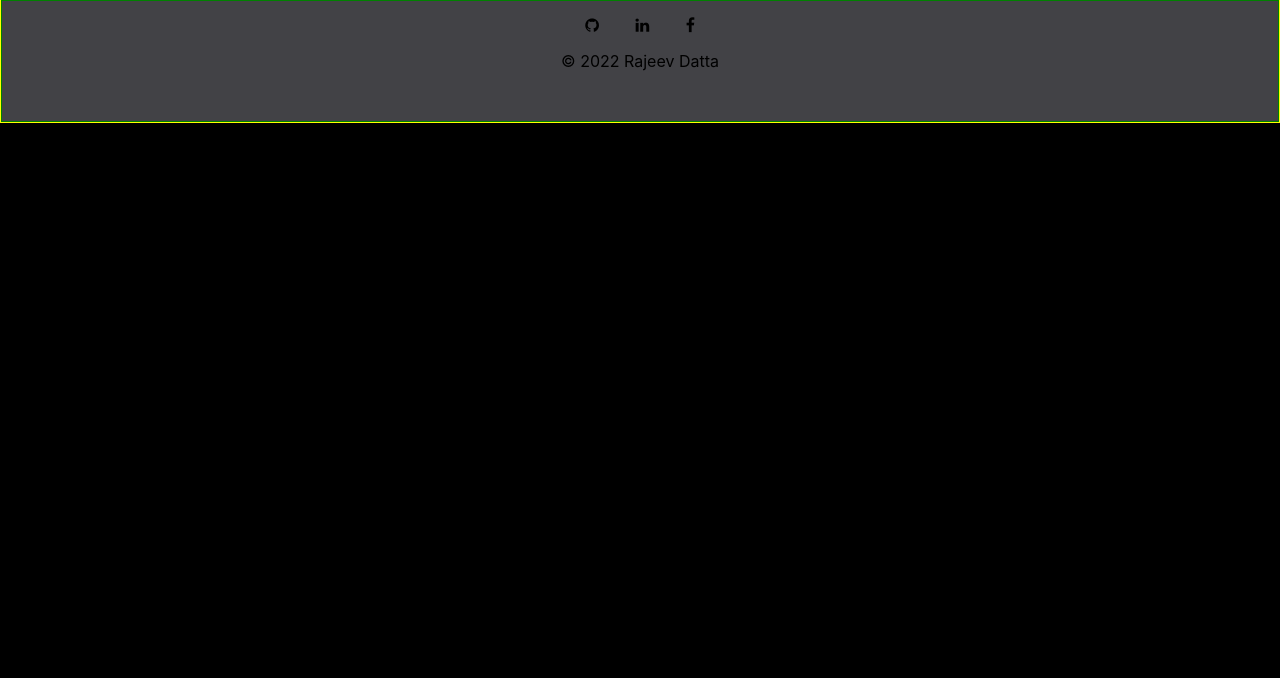
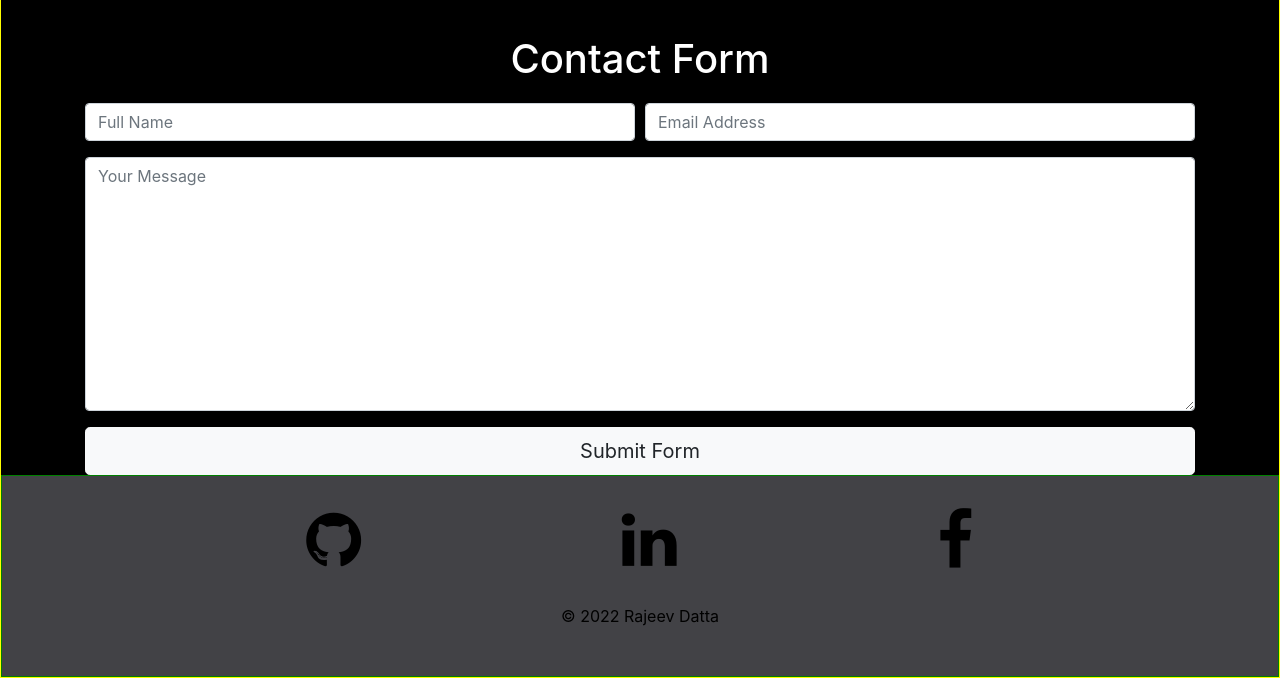
Before and after one commit to rajeev-datta/rajeev-datta.github.io, a Jekyll site: the page contact.html, which Jekyll copies as it is, in a window 1280 px wide. Shown: the part 279-957 px from the top of the page. Built offline with Jekyll 4.4.1, drawn with Linux system fonts in a browser that asks for light colours; before the commit the page ends 900 px from its top, so only the background shows below that.

Commit message:
creating contact form

```diff
--- a/contact.html
+++ b/contact.html
@@ -34,10 +34,31 @@
             <p>Contact</p>
           </div>
         </div>
+
+        <div class="container">
+          <h1 style="text-align:center;margin:35px 0 20px 0 !important;">Contact Form</h1>
+          <form target="_blank" action="https://formsubmit.co/cdc48d5157030288092c3b9b83866710" method="POST">
+            <div class="form-group">
+              <div class="form-row">
+                <div class="col">
+                  <input type="text" name="name" class="form-control" placeholder="Full Name" required>
+                </div>
+                <div class="col">
+                  <input type="email" name="email" class="form-control" placeholder="Email Address" required>
+                </div>
+              </div>
+            </div>
+            <div class="form-group">
+              <textarea placeholder="Your Message" class="form-control" name="message" rows="10" required></textarea>
+            </div>
+            <button type="submit" class="btn btn-lg btn-light btn-block">Submit Form</button>
+          </form>
+        </div>
+
         <div id="footer">
-          <a href="https://github.com/rajeev-datta"><i class="fa fa-github" style="color:black;font-size:96;padding:1em;"></i></a>
-          <a href="https://www.linkedin.com/in/rajeev-datta-1795ba1b1/"><i class="fa fa-linkedin" style="color:black;font-size:96;padding:1em;"></i></a>
-          <a href="https://www.facebook.com/rajeev.datta.927"><i class="fa fa-facebook-f" style="color:black;font-size:96;padding:1em;"></i></a>
+          <a href="https://github.com/rajeev-datta"><i class="fa fa-github" style="color:black;font-size:4em;padding-left:2em;padding-right:2em;padding-bottom:0.50em;padding-top:0.50em;"></i></a>
+          <a href="https://www.linkedin.com/in/rajeev-datta-1795ba1b1/"><i class="fa fa-linkedin" style="color:black;font-size:4em;padding-left:2em;padding-right:2em;padding-bottom:0.50em;padding-top:0.50em;"></i></a>
+          <a href="https://www.facebook.com/rajeev.datta.927"><i class="fa fa-facebook-f" style="color:black;font-size:4em;padding-left:2em;padding-right:2em;padding-bottom:0.50em;padding-top:0.50em;"></i></a>
           <p>© 2022 Rajeev Datta</p>
         </div>
       </div>
--- a/index.html
+++ b/index.html
@@ -56,9 +56,9 @@
       </div>
 
       <div id="footer">
-          <a href="https://github.com/rajeev-datta"><i class="fa fa-github" style="color:black;font-size:96;padding:1em;"></i></a>
-          <a href="https://www.linkedin.com/in/rajeev-datta-1795ba1b1/"><i class="fa fa-linkedin" style="color:black;font-size:96;padding:1em;"></i></a>
-          <a href="https://www.facebook.com/rajeev.datta.927"><i class="fa fa-facebook-f" style="color:black;font-size:96;padding:1em;"></i></a>
+          <a href="https://github.com/rajeev-datta"><i class="fa fa-github" style="color:black;font-size:4em;padding-left:2em;padding-right:2em;padding-bottom:0.50em;padding-top:0.50em;"></i></a>
+          <a href="https://www.linkedin.com/in/rajeev-datta-1795ba1b1/"><i class="fa fa-linkedin" style="color:black;font-size:4em;padding-left:2em;padding-right:2em;padding-bottom:0.50em;padding-top:0.50em;"></i></a>
+          <a href="https://www.facebook.com/rajeev.datta.927"><i class="fa fa-facebook-f" style="color:black;font-size:4em;padding-left:2em;padding-right:2em;padding-bottom:0.50em;padding-top:0.50em;"></i></a>
         <p>© 2022 Rajeev Datta</p>
       </div>
     </div>
--- a/projects.html
+++ b/projects.html
@@ -87,9 +87,9 @@
           </div>
         </div>
         <div id="footer">
-          <a href="https://github.com/rajeev-datta"><i class="fa fa-github" style="color:black;font-size:96;padding:1em;"></i></a>
-          <a href="https://www.linkedin.com/in/rajeev-datta-1795ba1b1/"><i class="fa fa-linkedin" style="color:black;font-size:96;padding:1em;"></i></a>
-          <a href="https://www.facebook.com/rajeev.datta.927"><i class="fa fa-facebook-f" style="color:black;font-size:96;padding:1em;"></i></a>
+          <a href="https://github.com/rajeev-datta"><i class="fa fa-github" style="color:black;font-size:4em;padding-left:2em;padding-right:2em;padding-bottom:0.50em;padding-top:0.50em;"></i></a>
+          <a href="https://www.linkedin.com/in/rajeev-datta-1795ba1b1/"><i class="fa fa-linkedin" style="color:black;font-size:4em;padding-left:2em;padding-right:2em;padding-bottom:0.50em;padding-top:0.50em;"></i></a>
+          <a href="https://www.facebook.com/rajeev.datta.927"><i class="fa fa-facebook-f" style="color:black;font-size:4em;padding-left:2em;padding-right:2em;padding-bottom:0.50em;padding-top:0.50em;"></i></a>
           <p>© 2022 Rajeev Datta</p>
         </div>
       </div>
```
